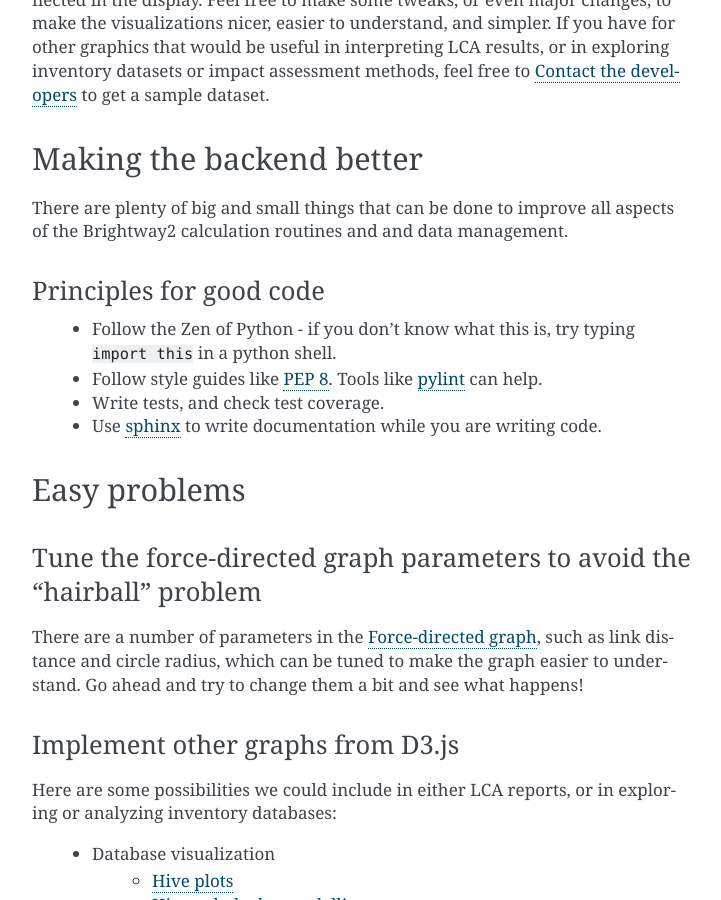
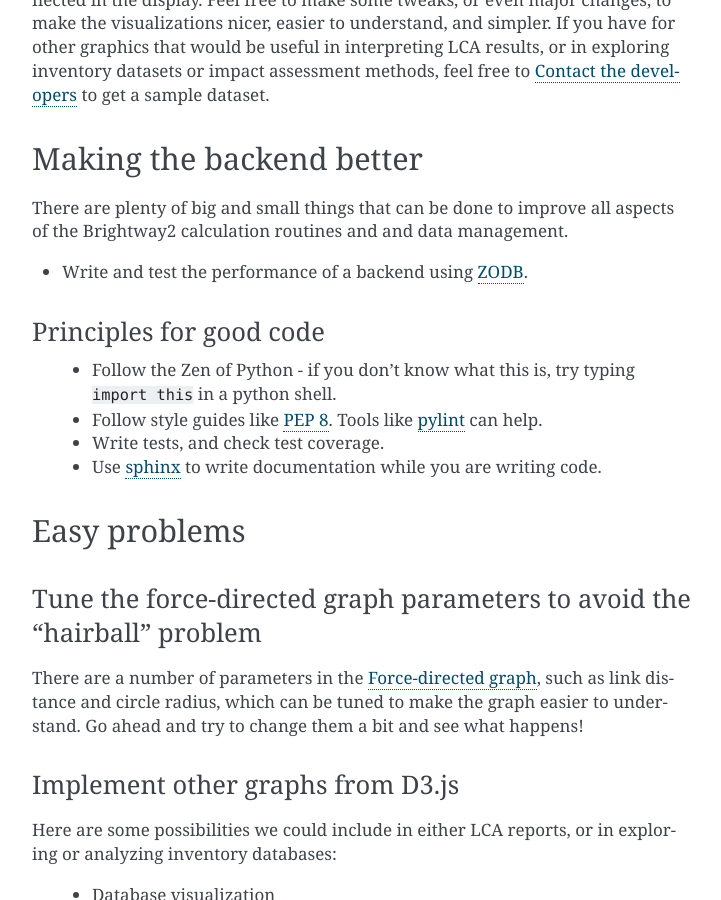
Before and after one commit to brightway-lca/brightway2, a Sphinx documentation site: the page built from docs/contributing.rst, in a window 1280 px wide and 900 px high, scrolled down 1400 px. Shown: the whole window, without its empty margins (388-1109 px from the left). Built offline with Sphinx 7.4.7, drawn with Linux system fonts in a browser that asks for light colours.

Commit message:
Add note on ZODB

```diff
--- a/docs/contributing.rst
+++ b/docs/contributing.rst
@@ -47,6 +47,8 @@
 -------------------------
 
 There are plenty of big and small things that can be done to improve all aspects of the Brightway2 calculation routines and and data management.
+
+* Write and test the performance of a backend using `ZODB <http://www.zodb.org/en/latest/index.html>`__.
 
 Principles for good code
 ~~~~~~~~~~~~~~~~~~~~~~~~
```
